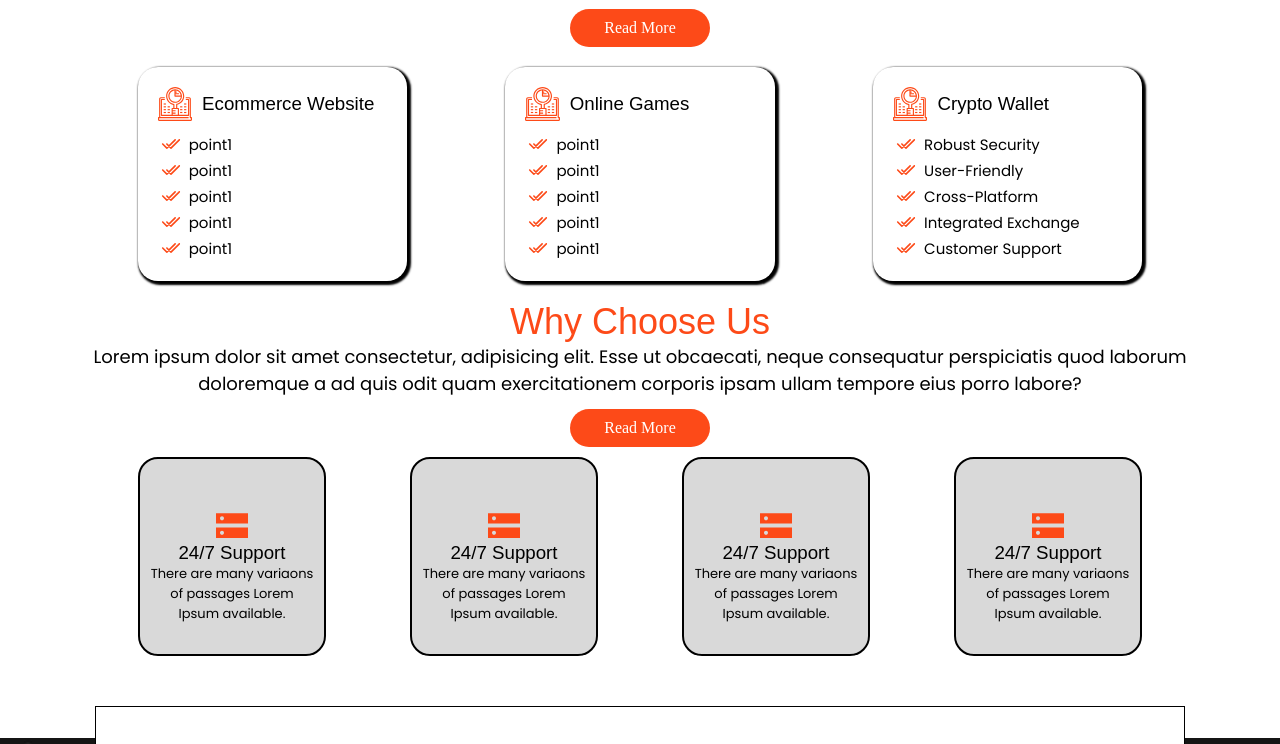
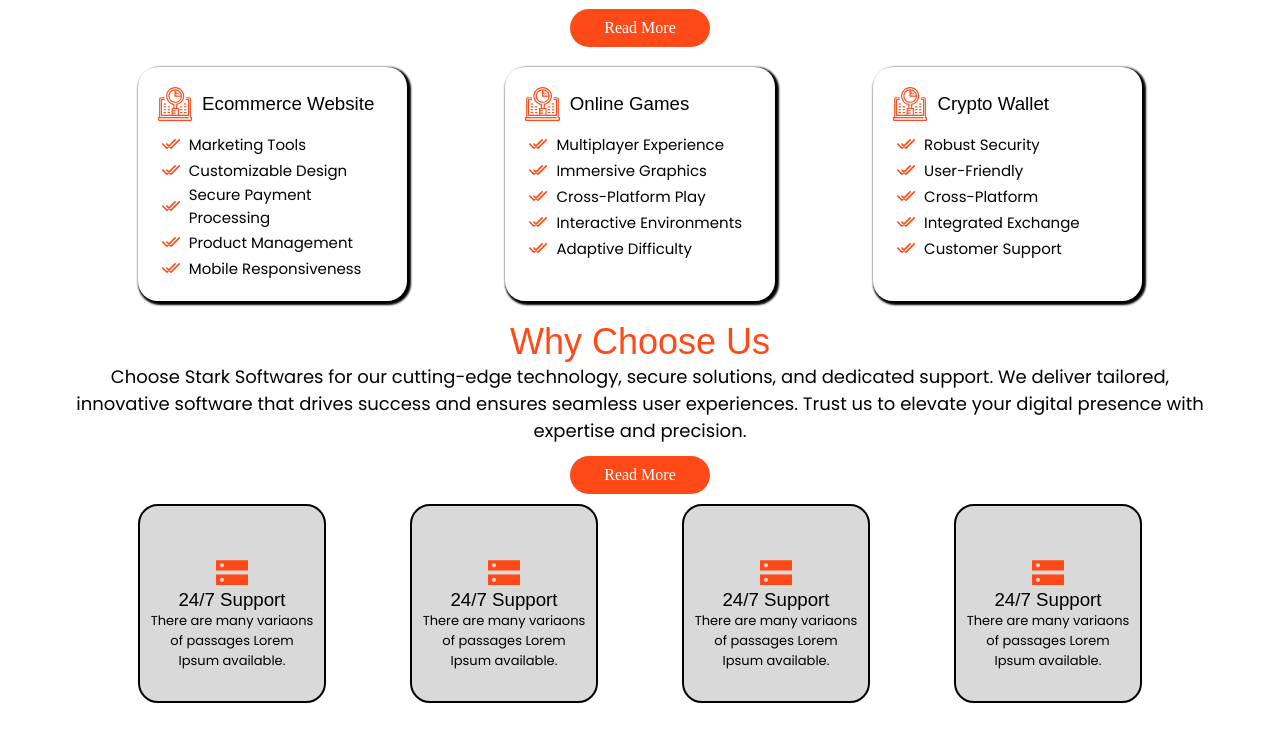
Before and after one commit to apocalypse976/stark_softwares, a plain HTML site: page index.html in a window 1280 px wide. Shown: the part 1124-1868 px from the top of the page. Drawn offline with Linux system fonts and the light colour scheme; a web font is replaced by a local one.

Commit message:
updating why choose us

```diff
--- a/Assets/css/style.css
+++ b/Assets/css/style.css
@@ -370,7 +370,7 @@
     width: 15%;
 }
 .point{
-    align-items: first baseline;
+    align-items: second baseline !important;
 }
 .point p {
     color: black !important;
--- a/index.html
+++ b/index.html
@@ -99,11 +99,11 @@
                     </div>
                     <div class="servicelist poppins">
                         <ul>
-                            <li class="flex point imaged_point poppins"><img src="Assets/Images/icons/double-tick-svgrepo-com.svg" alt=""><p>point1</p></li>
-                            <li class="flex point imaged_point poppins"><img src="Assets/Images/icons/double-tick-svgrepo-com.svg" alt=""><p>point1</p></li>
-                            <li class="flex point imaged_point poppins"><img src="Assets/Images/icons/double-tick-svgrepo-com.svg" alt=""><p>point1</p></li>
-                            <li class="flex point imaged_point poppins"><img src="Assets/Images/icons/double-tick-svgrepo-com.svg" alt=""><p>point1</p></li>
-                            <li class="flex point imaged_point poppins"><img src="Assets/Images/icons/double-tick-svgrepo-com.svg" alt=""><p>point1</p></li>
+                            <li class="flex point imaged_point poppins"><img src="Assets/Images/icons/double-tick-svgrepo-com.svg" alt=""><p>Marketing Tools</p></li>
+                            <li class="flex point imaged_point poppins"><img src="Assets/Images/icons/double-tick-svgrepo-com.svg" alt=""><p>Customizable Design</p></li>
+                            <li class="flex point imaged_point poppins"><img src="Assets/Images/icons/double-tick-svgrepo-com.svg" alt=""><p>Secure Payment Processing</p></li>
+                            <li class="flex point imaged_point poppins"><img src="Assets/Images/icons/double-tick-svgrepo-com.svg" alt=""><p>Product Management</p></li>
+                            <li class="flex point imaged_point poppins"><img src="Assets/Images/icons/double-tick-svgrepo-com.svg" alt=""><p>Mobile Responsiveness</p></li>
                         </ul>
                     </div>
                 </div>
@@ -114,11 +114,11 @@
                     </div>
                     <div class="servicelist poppins">
                         <ul>
-                            <li class="flex point imaged_point poppins"><img src="Assets/Images/icons/double-tick-svgrepo-com.svg" alt=""><p>point1</p></li>
-                            <li class="flex point imaged_point poppins"><img src="Assets/Images/icons/double-tick-svgrepo-com.svg" alt=""><p>point1</p></li>
-                            <li class="flex point imaged_point poppins"><img src="Assets/Images/icons/double-tick-svgrepo-com.svg" alt=""><p>point1</p></li>
-                            <li class="flex point imaged_point poppins"><img src="Assets/Images/icons/double-tick-svgrepo-com.svg" alt=""><p>point1</p></li>
-                            <li class="flex point imaged_point poppins"><img src="Assets/Images/icons/double-tick-svgrepo-com.svg" alt=""><p>point1</p></li>
+                            <li class="flex point imaged_point poppins"><img src="Assets/Images/icons/double-tick-svgrepo-com.svg" alt=""><p>Multiplayer Experience</p></li>
+                            <li class="flex point imaged_point poppins"><img src="Assets/Images/icons/double-tick-svgrepo-com.svg" alt=""><p>Immersive Graphics</p></li>
+                            <li class="flex point imaged_point poppins"><img src="Assets/Images/icons/double-tick-svgrepo-com.svg" alt=""><p>Cross-Platform Play</p></li>
+                            <li class="flex point imaged_point poppins"><img src="Assets/Images/icons/double-tick-svgrepo-com.svg" alt=""><p>Interactive Environments</p></li>
+                            <li class="flex point imaged_point poppins"><img src="Assets/Images/icons/double-tick-svgrepo-com.svg" alt=""><p>Adaptive Difficulty</p></li>
                         </ul>
                     </div>
                 </div>
@@ -142,7 +142,7 @@
         <section class="whyChoose">
             <div class="servicestext">
                 <h3 class="bakbak_one">Why Choose Us</h3>
-                <p class="poppins"> Lorem ipsum dolor sit amet consectetur, adipisicing elit. Esse ut obcaecati, neque consequatur perspiciatis quod laborum doloremque a ad quis odit quam exercitationem corporis ipsam ullam tempore eius porro labore?</p>
+                <p class="poppins">Choose Stark Softwares for our cutting-edge technology, secure solutions, and dedicated support. We deliver tailored, innovative software that drives success and ensures seamless user experiences. Trust us to elevate your digital presence with expertise and precision.</p>
                 <a class="readmorebtn" href="#">Read More</a>
             </div>
             <div class="grid whyChoosegrid">
```
